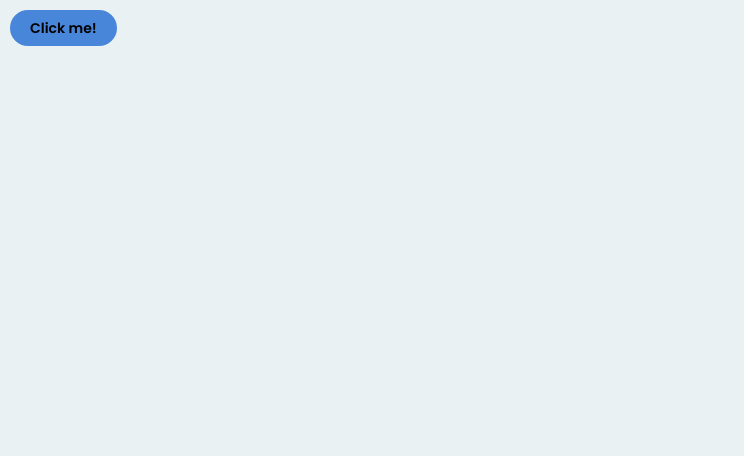
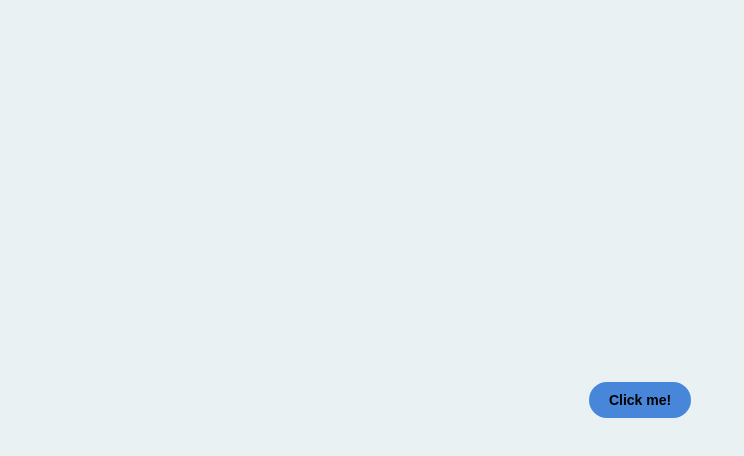
Before and after one commit to timetam24/TIL, a Next.js app in the folder practices/practice5/: page / in a window 1280 px wide. Shown: the top 456 px of the page, without its empty margins (0-744 px from the left). Built offline with nearby package versions, Linux system fonts and the light colour scheme.

Commit message:
Tailwind CSS에서 CSS Modules로 변경

```diff
--- a/practices/practice5/app/globals.css
+++ b/practices/practice5/app/globals.css
@@ -1,15 +1,16 @@
-@tailwind base;
-@tailwind components;
-@tailwind utilities;
+:root {
+  --max-width: 1100px;
+  --font-mono: ui-monospace, Menlo, Monaco, "Cascadia Mono", "Segoe UI Mono",
+    "Roboto Mono", "Oxygen Mono", "Ubuntu Monospace", "Source Code Pro",
+    "Fira Mono", "Droid Sans Mono", "Courier New", monospace;
 
-:root {
   --foreground-rgb: 0, 0, 0;
   --background-rgb: 233, 241, 242;
 
-  --border-rgb: 233, 241, 242;
+  --button-border-rgb: 233, 241, 242;
 
-  --primary-rgb: 72, 134, 217;
-  --interact-rgb: 62, 96, 140; /* hover, focus, active */
+  --button-primary-rgb: 72, 134, 217;
+  --button-primary-interact-rgb: 62, 96, 140; /* hover, focus, active */
 }
 
 @media (prefers-color-scheme: dark) {
@@ -17,10 +18,22 @@
     --foreground-rgb: 255, 255, 255;
     --background-rgb: 13, 0, 0;
 
-    --border-rgb: 13, 0, 0;
+    --button-border-rgb: 13, 0, 0;
 
-    --primary-rgb: 82, 136, 242;
+    --button-primary-rgb: 82, 136, 242;
   }
+}
+
+* {
+  box-sizing: border-box;
+  padding: 0;
+  margin: 0;
+}
+
+html,
+body {
+  max-width: 100vw;
+  overflow-x: hidden;
 }
 
 body {
@@ -28,8 +41,13 @@ body {
   background: rgb(var(--background-rgb));
 }
 
-@layer utilities {
-  .text-balance {
-    text-wrap: balance;
+a {
+  color: inherit;
+  text-decoration: none;
+}
+
+@media (prefers-color-scheme: dark) {
+  html {
+    color-scheme: dark;
   }
 }
--- a/practices/practice5/app/layout.tsx
+++ b/practices/practice5/app/layout.tsx
@@ -2,7 +2,10 @@ import type { Metadata } from "next";
 import { Poppins } from "next/font/google";
 import "./globals.css";
 
-const poppins = Poppins({ weight: ['400' ,'600'] , subsets: ["latin"] });
+const poppins = Poppins({
+  weight: ["400", "600"],
+  subsets: ["latin"],
+});
 
 export const metadata: Metadata = {
   title: "Practice 5",
--- /dev/null
+++ b/practices/practice5/app/page.module.css
@@ -0,0 +1,6 @@
+.main {
+  display: flex;
+  justify-content: center;
+  align-items: center;
+  min-height: 100vh;
+}
--- a/practices/practice5/app/page.tsx
+++ b/practices/practice5/app/page.tsx
@@ -1,8 +1,9 @@
-import Form from "@/app/ui/Form";
+import Form from "@/app/ui/form";
+import styles from "./page.module.css";
 
 export default function Home() {
   return (
-    <main className="flex justify-center items-center h-screen ">
+    <main className={styles.main}>
       <Form />
     </main>
   );
--- a/practices/practice5/stories/button.css
+++ b/practices/practice5/stories/button.css
@@ -1,7 +1,6 @@
 .storybook-button {
-  font-family: "Poppins", sans-serif;
   font-weight: 700;
-  border: 2px solid rgb(var(--border-rgb));
+  border: 2px solid rgb(var(--button-border-rgb));
   border-radius: 2em;
   cursor: pointer;
   display: inline-block;
@@ -14,12 +13,12 @@
   outline: 2px solid rgb(var(--foreground-rgb));
 }
 .storybook-button--primary {
-  background-color: rgb(var(--primary-rgb));
+  background-color: rgb(var(--button-primary-rgb));
 }
 .storybook-button--primary:hover,
 .storybook-button--primary:focus,
 .storybook-button--primary:active {
-  background-color: rgb(var(--interact-rgb));
+  background-color: rgb(var(--button-primary-interact-rgb));
 }
 .storybook-button--secondary {
   color: #333;
```
Also changed, not shown: 1 other file (tests, documents, lock files or other folders).
